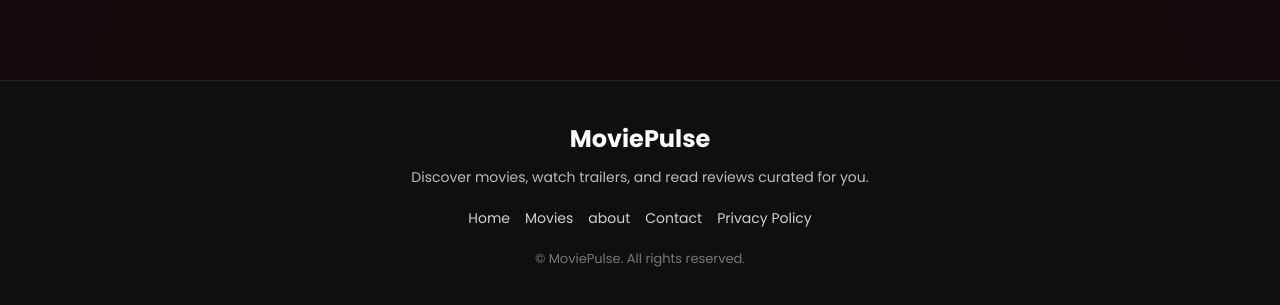
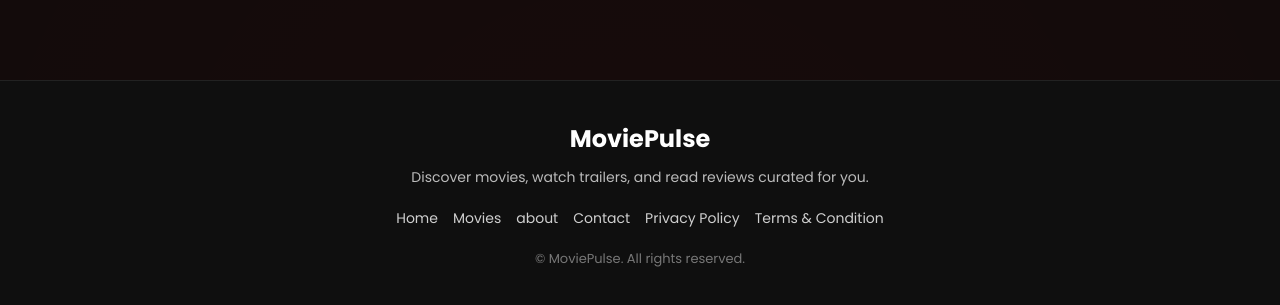
Before and after one commit to moviepulse79-lab/moviepulse, a plain HTML site: page poster.html in a window 1280 px wide. Shown: the part 3788-4093 px from the top of the page. Drawn offline with Linux system fonts and the light colour scheme.

Commit message:
Update poster.html

```diff
--- a/poster.html
+++ b/poster.html
@@ -356,6 +356,7 @@ nav a.active::after{
       <a href="about.html">about</a>
       <a href="contact.html">Contact</a>
       <a href="privacy.html">Privacy Policy</a>
+       <a href="terms.html">Terms & Condition</a>
     </div>
 
     <p class="footer-copy">
```
